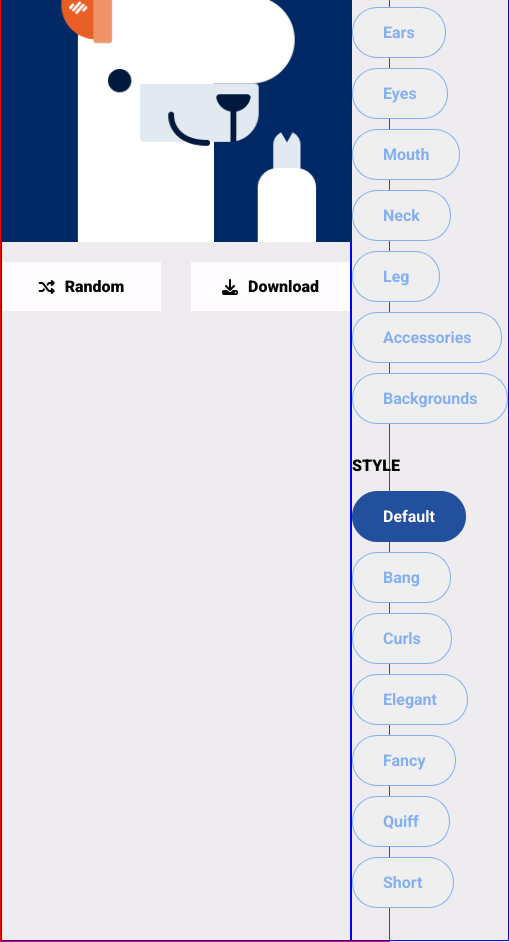
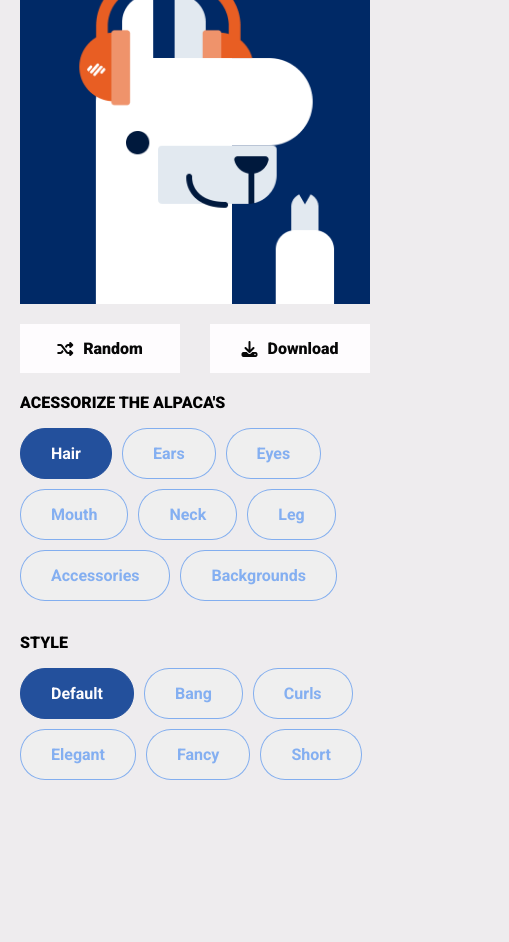
Before and after one commit to renildoJr/Alpaca-Image-Generator, a plain HTML site: page index.html in a window 390 px wide. Shown: the part 180-1122 px from the top of the page, 509 px wide, since content can reach past the window. After the commit the page ends 1072 px from the top, so only its background shows below. Drawn offline with Linux system fonts and the light colour scheme.

Commit message:
Project Finished

```diff
--- a/css/style.css
+++ b/css/style.css
@@ -21,9 +21,7 @@ body {
 
 .container {
     max-width: 800px;
-    margin: 0 auto;
-
-    border: 1px solid red;
+    margin: 5rem auto;
 }
 
 /* Buttons */
@@ -86,7 +84,6 @@ body {
     /* max-width: 550px; */
     width: 100%;
     max-width: 350px;
-    border: 1px solid blue;
 }
 
 #image-container {
@@ -100,6 +97,8 @@ body {
     object-fit: cover;
     width: 100%;
     height: 100%;
+    top: 0;
+    left: 0;
     position: absolute;
 }
 
@@ -131,3 +130,19 @@ body {
 .btn-wrapper .btn i {
     margin-right: 10px;
 }
+
+@media (max-width: 850px) {
+    .container {
+        max-width: 720px;
+    }
+}
+
+@media (max-width: 720px) {
+    .container {
+        max-width: 350px;
+    }
+
+    .side-container {
+        flex-direction: column;
+    }
+}
--- a/js/main.js
+++ b/js/main.js
@@ -11,23 +11,25 @@ const AlpacaLists = [
     {id: 7, category: "backgrounds", parts: ["blue50", "blue60", "blue70", "darkblue30", "darkblue50", "darkblue70", "green50", "green60", "green70", "grey40", "grey70", "grey80", "red50", "red60", "red70", "yellow50", "yellow60", "yellow70"]},
     {id: 4, category: "neck", parts: ["default", "bend-backward", "bend-forward", "thick"]},
     {id: 1, category: "ears", parts: ["default", "tilt-backward", "tilt-forward"]},
-    {id: 0, category: "hair", parts: ["default", "bang", "curls", "elegant", "fancy", "quiff", "short"]},
+    {id: 0, category: "hair", parts: ["default", "bang", "curls", "elegant", "fancy", "short"]},
     {id: 2, category: "eyes", parts: ["default", "angry", "naughty", "panda", "smart", "star"]},
     {id: 5, category: "leg", parts: ["default", "bubble-tea", "cookie", "game-console", "tilt-backward", "tilt-forward"]},
     {id: 6, category: "accessories", parts: ["earings", "flower", "glasses", "headphone"]},
     {id: 3, category: "mouth",  parts: ["default", "astonished", "eating", "laugh", "tongue"]},
 ];
 
-// criar codigo para alterar sequencias
 
 function generateAlpacaImage() {
     imageContainer.innerHTML = "";
-    positions.map((position, index) => {
-        if(index == 2) {
-            imageContainer.innerHTML+=`<img id="ignore" class="alpaca-component" src="images/alpaca/nose.png" alt="Alpaca Nose">`;
-        }
-        imageContainer.innerHTML+=`<img id="${AlpacaLists[index].id}" class="alpaca-component" src="images/alpaca/${AlpacaLists[index].category}/${AlpacaLists[index].parts[position]}.png" alt="Alpaca ${AlpacaLists[index].category}">`;
+
+    const generatedImages = positions.map((position, index) => {
+        return `<img id="${AlpacaLists[index].id}" class="alpaca-component" src="images/alpaca/${AlpacaLists[index].category}/${AlpacaLists[index].parts[position]}.png" alt="Alpaca ${AlpacaLists[index].category}">`;
     });
+
+
+    generatedImages.splice(2, 0, `<img id="ignore" class="alpaca-component" src="images/alpaca/nose.png" alt="Alpaca Nose">`);
+
+    imageContainer.innerHTML = generatedImages;
 
     UpdateDownloadLink();
 }
@@ -35,28 +37,23 @@ function generateAlpacaImage() {
 function renderAcessorizeButtons() {
     const buttonList = AlpacaLists.map(button => `<button class="btn btn-round" style="order:${button.id}">${button.category}</button>`);
 
-    // Refatorar esse trecho em dentro de uma única função
     btnsAcessorizeContainer.innerHTML = buttonList.join("");
 
     const renderedButtons = Array.from(btnsAcessorizeContainer.querySelectorAll(".btn"));
     renderedButtons[3].classList.add("btn-primary");
-    ////
 
     renderedButtons.forEach((button, index) => button.addEventListener("click", ()=>{
         changeButtonsClass("btn-primary", button, renderedButtons);
-        // Tornar o código acima reaproveitável, a função abaixo será extra
         renderStyleButtons(index);
     }));
 }
 
 function renderStyleButtons(CurrentButtonIndex = 3) {
     const buttonList = AlpacaLists[CurrentButtonIndex].parts.map(button => `<button class="btn btn-round">${button}</button>`);
-    // Refatorar esse trecho em dentro de uma única função
     btnStylesContainer.innerHTML = buttonList.join("");
 
     const renderedButtons = Array.from(btnStylesContainer.querySelectorAll(".btn"));
     renderedButtons[positions[CurrentButtonIndex]].classList.add("btn-primary");
-    ////
 
     renderedButtons.forEach((button, index) => button.addEventListener("click", ()=>{
         changeButtonsClass("btn-primary", button, renderedButtons);
@@ -76,7 +73,6 @@ function randomizePositions() {
     generateAlpacaImage();
 }
 
-// Html2Canvas
 function UpdateDownloadLink () {
     html2canvas(imageContainer, {width: 350, height: 350}).then(function(canvas) {
         btnDownloadOnClick.href = canvas.toDataURL();
@@ -86,7 +82,6 @@ function UpdateDownloadLink () {
 
 btnRandomOnClick.addEventListener("click", randomizePositions);
 
-// Init
 generateAlpacaImage();
 renderAcessorizeButtons();
 renderStyleButtons();
```
